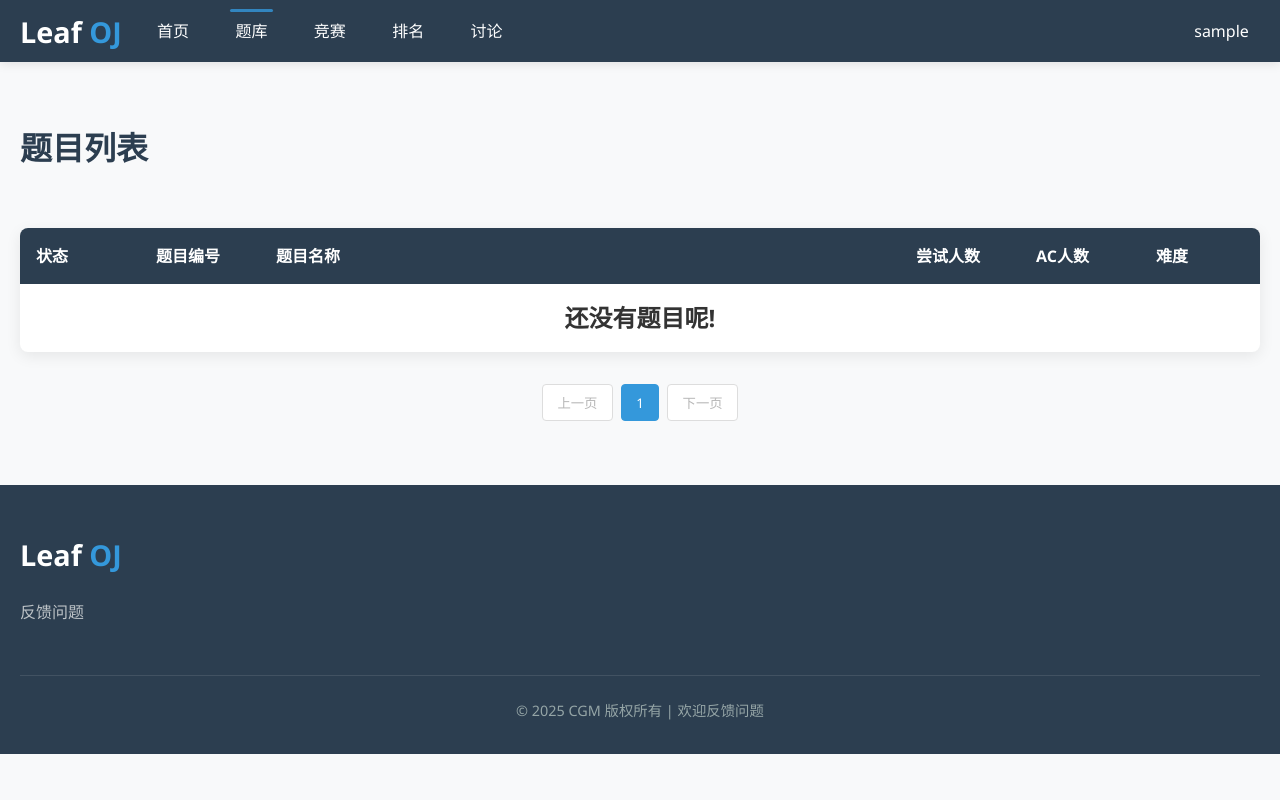
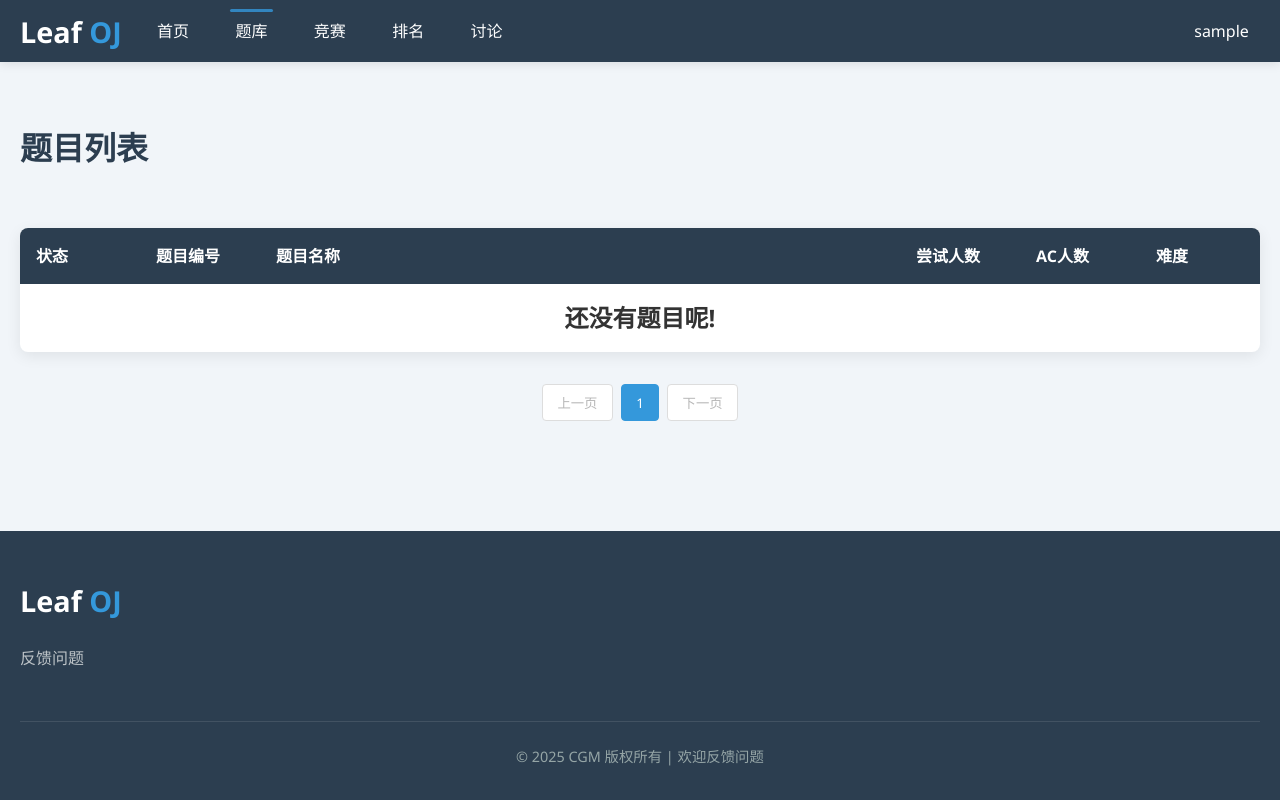
Before and after one commit to sandi-321/leaf_oj, a Django app: page /problems in a window 1280 px wide. Run offline with Django 4.2, Linux system fonts and the light colour scheme; the visitor is signed in with stand-in values (Sample User, id 1); data that the repository does not hold is empty; some libraries are stand-ins or nearby versions.

Commit message:
将页脚固定，并添加登出按钮

```diff
--- a/leaf_oj/static/leaf_oj/css/style.css
+++ b/leaf_oj/static/leaf_oj/css/style.css
@@ -20,13 +20,26 @@
 }
 
 body {
-    background-color: #f8f9fa;
+    background-color: #f1f5f9;
     color: #333;
     line-height: 1.6;
     font-family: 'Arial', sans-serif;
     font-family: 'CustomFont', 'Arial', sans-serif;
     font-size: 16px;
     line-height: 1.5;
+    height: 100%;
+    margin: 0;
+}
+
+main {
+    justify-content: flex-start; /* 顶部对齐 */
+    flex: 0 0 auto;
+}
+
+.containers {
+    display: flex;
+    flex-direction: column;
+    min-height: 100vh;
 }
 
 .container {
@@ -339,6 +351,7 @@ code.cpp {
 
 /* 页脚 */
 .oj-footer {
+    margin-top: auto;
     background-color: var(--dark);
     color: white;
     padding: 3rem 0 2rem;
--- a/leaf_oj/templates/leaf_oj/base_footer.html
+++ b/leaf_oj/templates/leaf_oj/base_footer.html
@@ -1,4 +1,4 @@
-{% block content %}{% endblock content %}
+<main>{% block content %}{% endblock content %}</main>
 
 <footer class="oj-footer">
     <div class="container">
--- a/leaf_oj/templates/leaf_oj/base_header.html
+++ b/leaf_oj/templates/leaf_oj/base_header.html
@@ -9,7 +9,12 @@
                 <li><a href="">排名</a></li>
                 <li><a href="">讨论</a></li>
                 {% if user.is_authenticated %}
-                    <li style="position: absolute;right: 20px;top: 50%;transform: translateY(-50%);"><a a href="">{{ user.username }}</a></li>
+                    <div class="user-panel">
+                        <li style="position: absolute;right: 20px;top: 50%;transform: translateY(-50%);cursor: pointer;"><a a href="">{{ user.username }}</a></li>
+                        <div class="dropdown-menu">
+                            <button class="logout-btn">登出</button>
+                        </div>
+                    </div>
                 {% else %}
                     <li class="login-btn"><a href="{%url 'leaf_oj:login'%}">登录/注册</a></li>
                 {% endif %}
@@ -18,4 +23,4 @@
     </div>
 </header>
 
-{% block content %}{% endblock content %}
+<main>{% block content %}{% endblock content %}</main>
--- a/leaf_oj/templates/leaf_oj/index.html
+++ b/leaf_oj/templates/leaf_oj/index.html
@@ -8,6 +8,7 @@
     <link rel="stylesheet" href="{% static 'leaf_oj/css/style.css' %}">
 </head>
 <body>
+    <div class="containers">
         {% include 'leaf_oj/base_header.html' %}
 
         {% block content%}
@@ -36,5 +37,6 @@
         {% endblock content%}
 
         {% include 'leaf_oj/base_footer.html' %}
+    </div>
 </body>
 </html>
--- a/leaf_oj/templates/leaf_oj/login.html
+++ b/leaf_oj/templates/leaf_oj/login.html
@@ -8,6 +8,7 @@
     <link rel="stylesheet" href="{% static 'leaf_oj/css/style.css' %}">
 </head>
 <body>
+    <div class="containers">
         {% include 'leaf_oj/base_header.html' %}
 
         {% block content%}
@@ -68,5 +69,6 @@
         {% endblock content%}
 
         {% include 'leaf_oj/base_footer.html' %}
+    </div>
 </body>
 </html>
--- a/leaf_oj/templates/leaf_oj/problem.html
+++ b/leaf_oj/templates/leaf_oj/problem.html
@@ -9,8 +9,10 @@
     <link rel="stylesheet" href="https://cdnjs.cloudflare.com/ajax/libs/highlight.js/11.7.0/styles/github.min.css">
 </head>
 <body>
+    <div class="containers">
         {% include 'leaf_oj/base_header.html' %}
 
+        {% block content %}
         <section class="problem-section">
             <div class="container">
                 <div class="problem-detail-header">
@@ -82,7 +84,9 @@
                 </div>
             </div>
         </section>
+        {% endblock content %}
 
         {% include 'leaf_oj/base_footer.html' %}
+    </div>
 </body>
 </html>
--- a/leaf_oj/templates/leaf_oj/problems.html
+++ b/leaf_oj/templates/leaf_oj/problems.html
@@ -8,6 +8,7 @@
     <link rel="stylesheet" href="{% static 'leaf_oj/css/style.css' %}">
 </head>
 <body>
+    <div class="containers">
         {% include 'leaf_oj/base_header.html' %}
 
         {% block content%}
@@ -73,5 +74,6 @@
 
         <!-- Font Awesome 图标库 -->
         <script src="https://kit.fontawesome.com/a076d05399.js" crossorigin="anonymous"></script>
+    </div>
 </body>
 </html>
```
Also changed, not shown: other parts of leaf_oj/static/leaf_oj/css/style.css (+40 -3 lines). Lines whose indentation alone changed are shown as unchanged.
